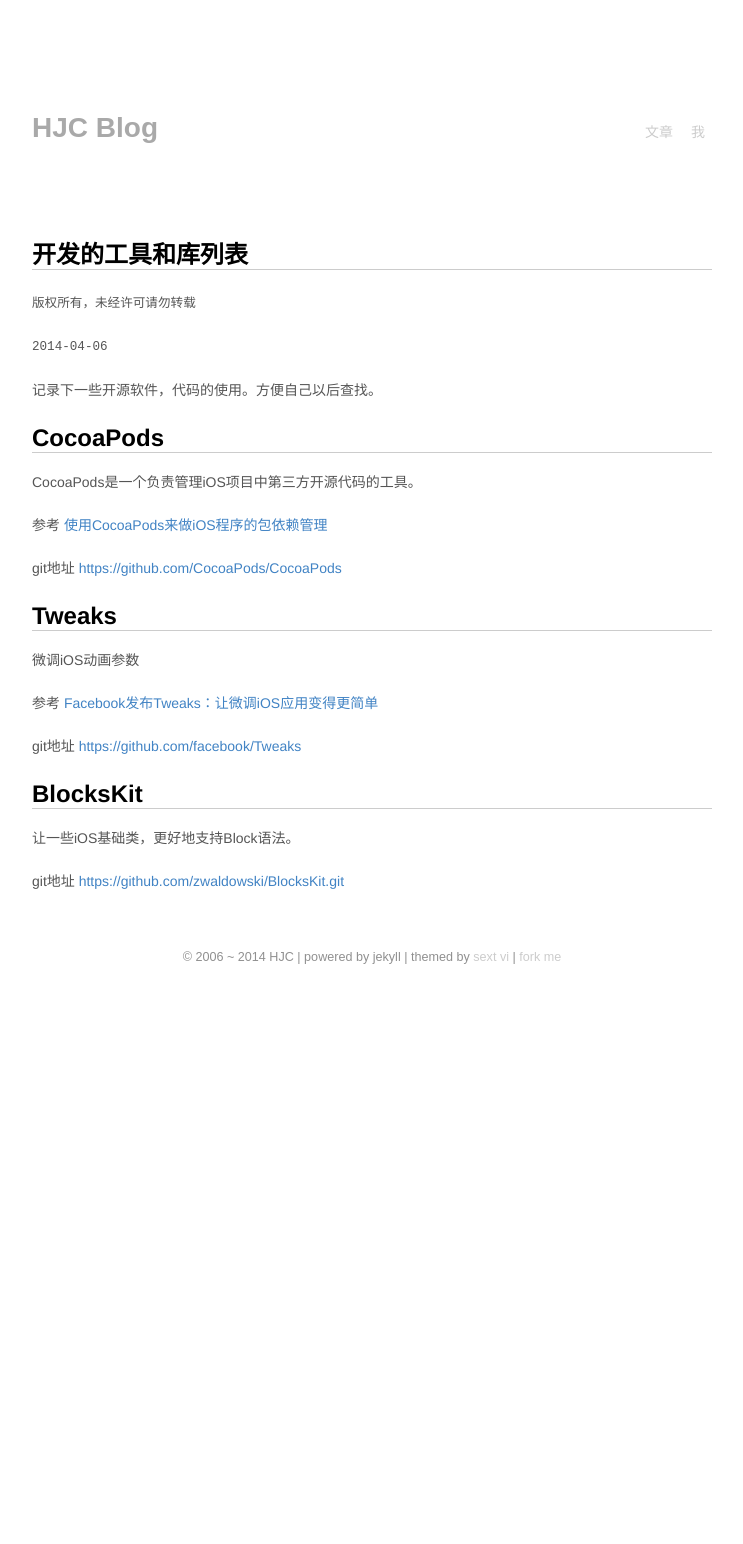
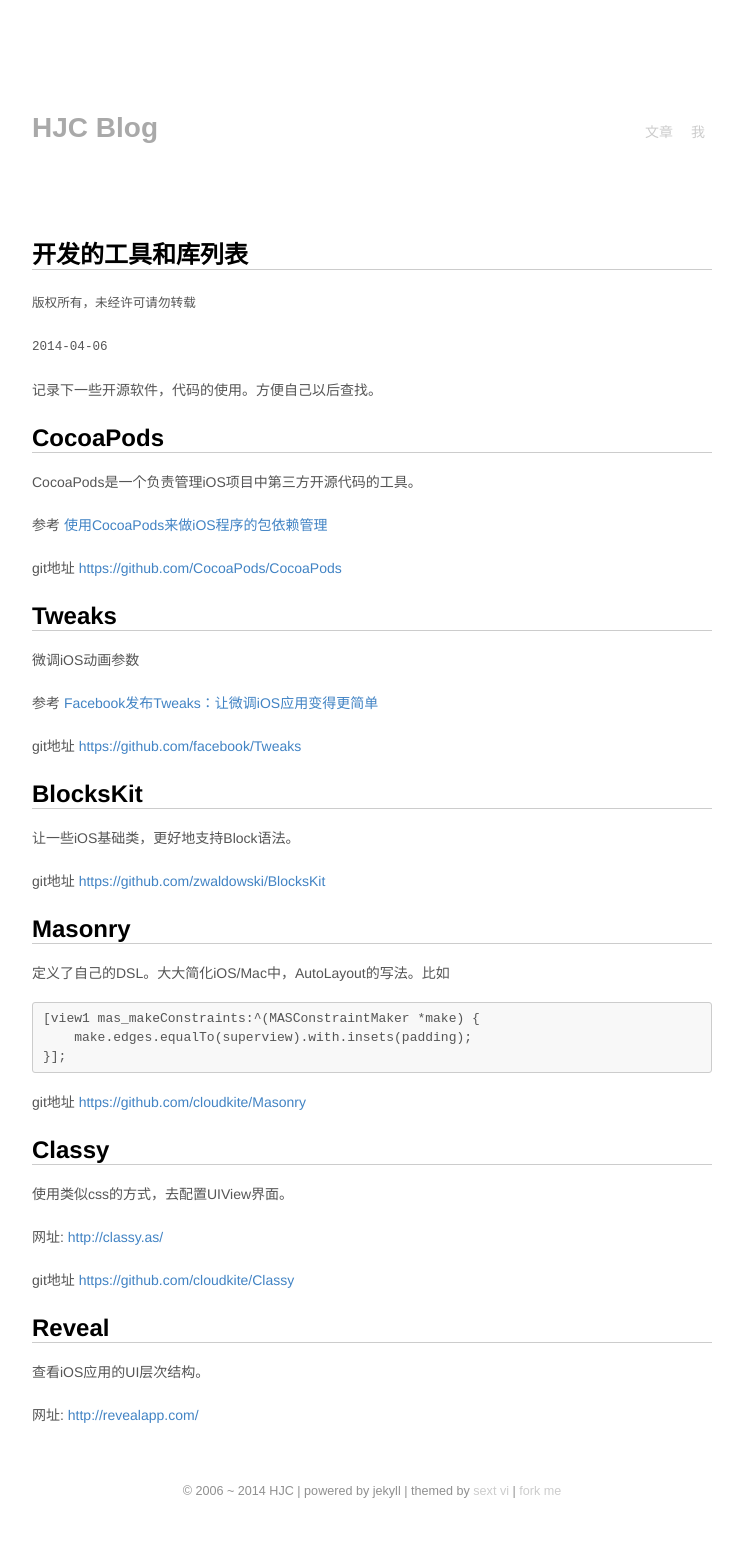
Before and after one commit to jzpangpang/hjcapple.github.com, a Jekyll site: the page built from _posts/2014-04-06-tools-libs.md, in a window 1280 px wide. Shown: the whole page, without its empty margins (268-1011 px from the left). Built offline with Jekyll 4.4.1, drawn with Linux system fonts in a browser that asks for light colours; Markdown is read by kramdown in place of the engine named in the settings; before the commit the page ends 1010 px from its top, so only the background shows below that.

Commit message:
增加几个工具和源码的介绍

```diff
--- a/_posts/2014-04-06-tools-libs.md
+++ b/_posts/2014-04-06-tools-libs.md
@@ -29,4 +29,31 @@
 ---------
 让一些iOS基础类，更好地支持Block语法。
 
-git地址 [https://github.com/zwaldowski/BlocksKit.git](https://github.com/zwaldowski/BlocksKit.git)
+git地址 [https://github.com/zwaldowski/BlocksKit](https://github.com/zwaldowski/BlocksKit)
+
+
+Masonry
+---------
+定义了自己的DSL。大大简化iOS/Mac中，AutoLayout的写法。比如
+
+	[view1 mas_makeConstraints:^(MASConstraintMaker *make) {
+	    make.edges.equalTo(superview).with.insets(padding);
+	}];
+
+git地址 [https://github.com/cloudkite/Masonry](https://github.com/cloudkite/Masonry)
+
+
+Classy
+--------
+使用类似css的方式，去配置UIView界面。
+
+网址: [http://classy.as/](http://classy.as/)
+
+git地址 [https://github.com/cloudkite/Classy](https://github.com/cloudkite/Classy)
+
+
+Reveal
+-----------
+查看iOS应用的UI层次结构。
+
+网址: [http://revealapp.com/](http://revealapp.com/)
```
